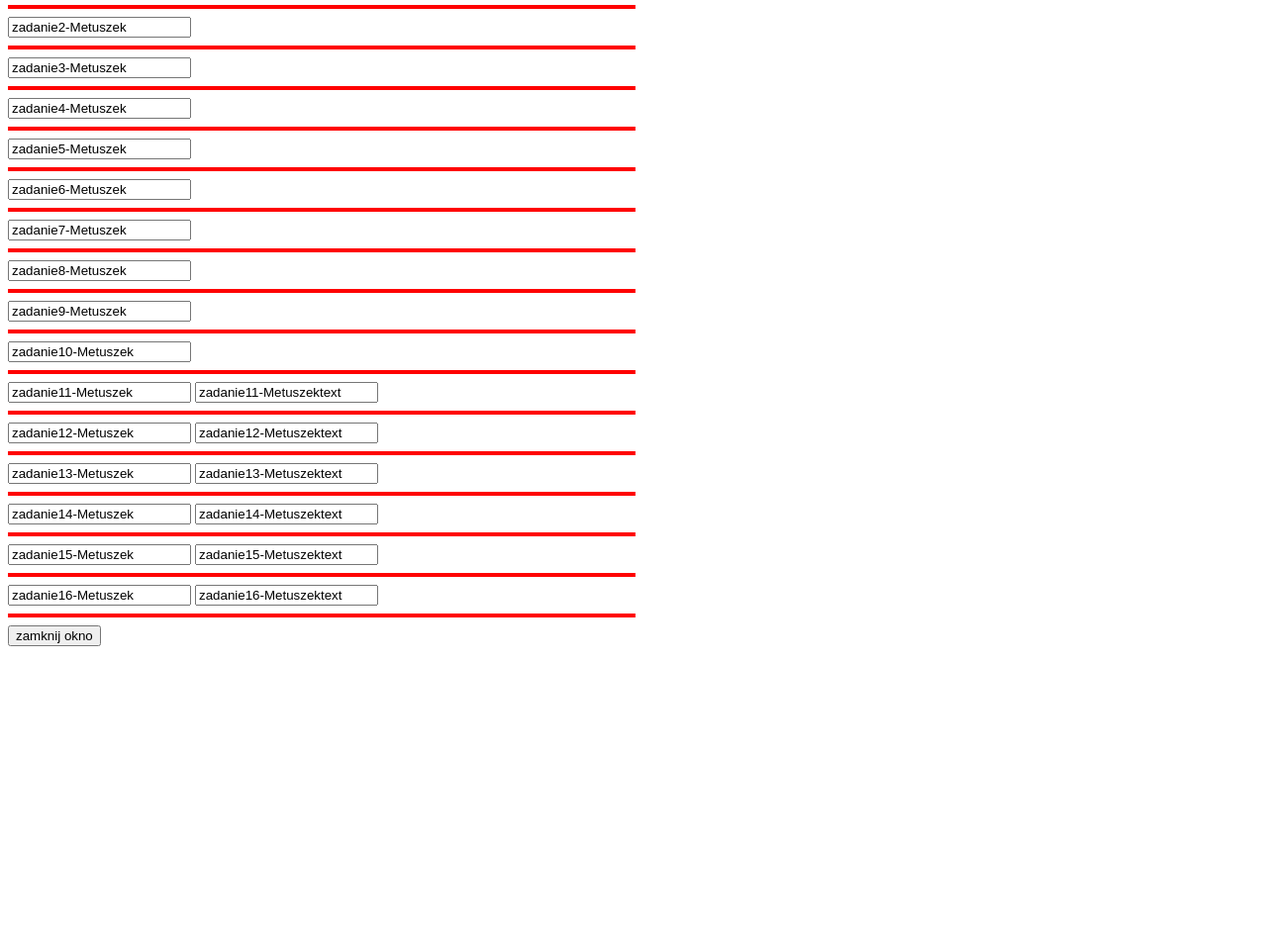
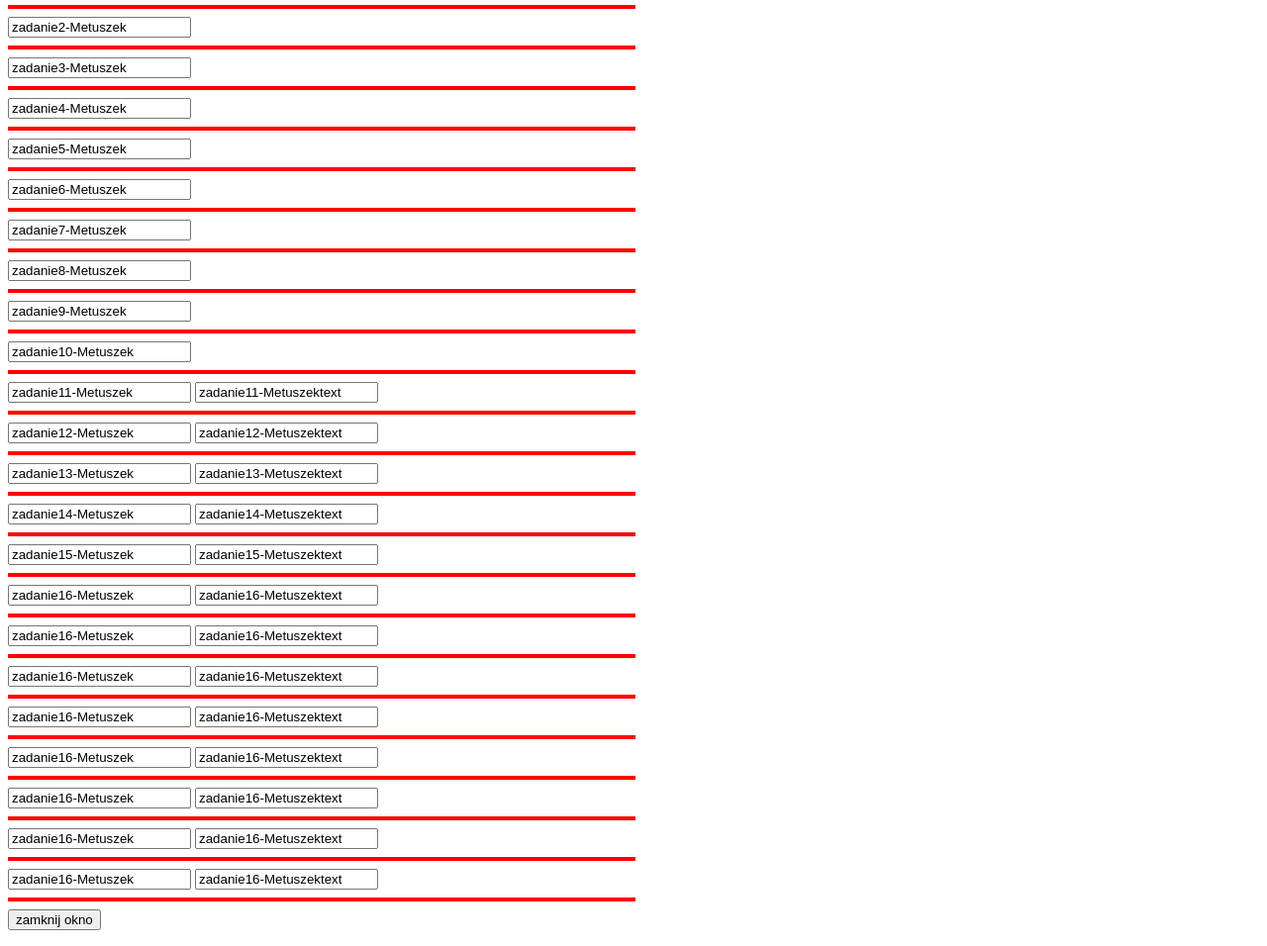
Before and after one commit to Ketuszek/JAVA, a plain HTML site: page index.html in a window 1280 px wide. Shown: the part 90-1046 px from the top of the page at 99% size. Before the commit the page ends 800 px from the top, so only its background shows below. Drawn offline with Linux system fonts and the light colour scheme.

Commit message:
Update index.html

```diff
--- a/index.html
+++ b/index.html
@@ -69,6 +69,56 @@ function WinOpen_z16()
  {
 window.open("Z.16.html","okienko_z16","toolbar=no,directories=no,menubar=no,height=380,width=600,top=200,left=400");
  }
+  function WinOpen_z17()
+ {
+window.open("Z.17.html","okienko_z17","toolbar=no,directories=no,menubar=no,height=380,width=600,top=200,left=400");
+ }
+function WinOpen_z18()
+ {
+window.open("Z.18.html","okienko_z18","toolbar=no,directories=no,menubar=no,height=380,width=600,top=200,left=400");
+ }
+  function WinOpen_z19()
+ {
+window.open("Z.19.html","okienko_z19","toolbar=no,directories=no,menubar=no,height=380,width=600,top=200,left=400");
+ }
+  function WinOpen_z20()
+ {
+window.open("Z.20.html","okienko_z20","toolbar=no,directories=no,menubar=no,height=380,width=600,top=200,left=400");
+ }
+  function WinOpen_z21()
+ {
+window.open("Z.21.html","okienko_z21","toolbar=no,directories=no,menubar=no,height=380,width=600,top=200,left=400");
+ }
+  function WinOpen_z22()
+ {
+window.open("Z.22.html","okienko_z22","toolbar=no,directories=no,menubar=no,height=380,width=600,top=200,left=400");
+ }
+  function WinOpen_z23()
+ {
+window.open("Z.23.html","okienko_z23","toolbar=no,directories=no,menubar=no,height=380,width=600,top=200,left=400");
+ }
+
+
+
+
+
+
+
+
+
+
+
+
+
+
+
+
+
+
+
+
+
+
   function WinOpen_z16text()
  {
 window.open("Z.16.text.html","okienko_z16","toolbar=no,directories=no,menubar=no,height=380,width=160,top=200,left=400");
@@ -139,6 +189,27 @@ function okno_zamknij()
  <input type="button_z16" name="zadanie16" value="zadanie16-Metuszek" onclick="WinOpen_z16(' ')">
   <input type="button_z16text" name="zadanie16text" value="zadanie16-Metuszektext" onclick="WinOpen_z16text(' ')">
   <HR SIZE=4 WIDTH=50% ALIGN=LEFT COLOR=red>
+   <input type="button_z16" name="zadanie16" value="zadanie16-Metuszek" onclick="WinOpen_z17(' ')">
+  <input type="button_z16text" name="zadanie16text" value="zadanie16-Metuszektext" onclick="WinOpen_z17text(' ')">
+  <HR SIZE=4 WIDTH=50% ALIGN=LEFT COLOR=red>
+   <input type="button_z16" name="zadanie16" value="zadanie16-Metuszek" onclick="WinOpen_z18(' ')">
+  <input type="button_z16text" name="zadanie16text" value="zadanie16-Metuszektext" onclick="WinOpen_z18text(' ')">
+  <HR SIZE=4 WIDTH=50% ALIGN=LEFT COLOR=red>
+   <input type="button_z16" name="zadanie16" value="zadanie16-Metuszek" onclick="WinOpen_z19(' ')">
+  <input type="button_z16text" name="zadanie16text" value="zadanie16-Metuszektext" onclick="WinOpen_z19text(' ')">
+  <HR SIZE=4 WIDTH=50% ALIGN=LEFT COLOR=red>
+   <input type="button_z16" name="zadanie16" value="zadanie16-Metuszek" onclick="WinOpen_z20(' ')">
+  <input type="button_z16text" name="zadanie16text" value="zadanie16-Metuszektext" onclick="WinOpen_z20text(' ')">
+  <HR SIZE=4 WIDTH=50% ALIGN=LEFT COLOR=red>
+   <input type="button_z16" name="zadanie16" value="zadanie16-Metuszek" onclick="WinOpen_z21(' ')">
+  <input type="button_z16text" name="zadanie16text" value="zadanie16-Metuszektext" onclick="WinOpen_z21text(' ')">
+  <HR SIZE=4 WIDTH=50% ALIGN=LEFT COLOR=red>
+   <input type="button_z16" name="zadanie16" value="zadanie16-Metuszek" onclick="WinOpen_z22(' ')">
+  <input type="button_z16text" name="zadanie16text" value="zadanie16-Metuszektext" onclick="WinOpen_z22text(' ')">
+  <HR SIZE=4 WIDTH=50% ALIGN=LEFT COLOR=red>
+   <input type="button_z16" name="zadanie16" value="zadanie16-Metuszek" onclick="WinOpen_z23(' ')">
+  <input type="button_z16text" name="zadanie16text" value="zadanie16-Metuszektext" onclick="WinOpen_z23text(' ')">
+  <HR SIZE=4 WIDTH=50% ALIGN=LEFT COLOR=red>
  <input type="button" value="zamknij okno" onclick="okno_zamknij()"/>
  </form>
 </body>
```
